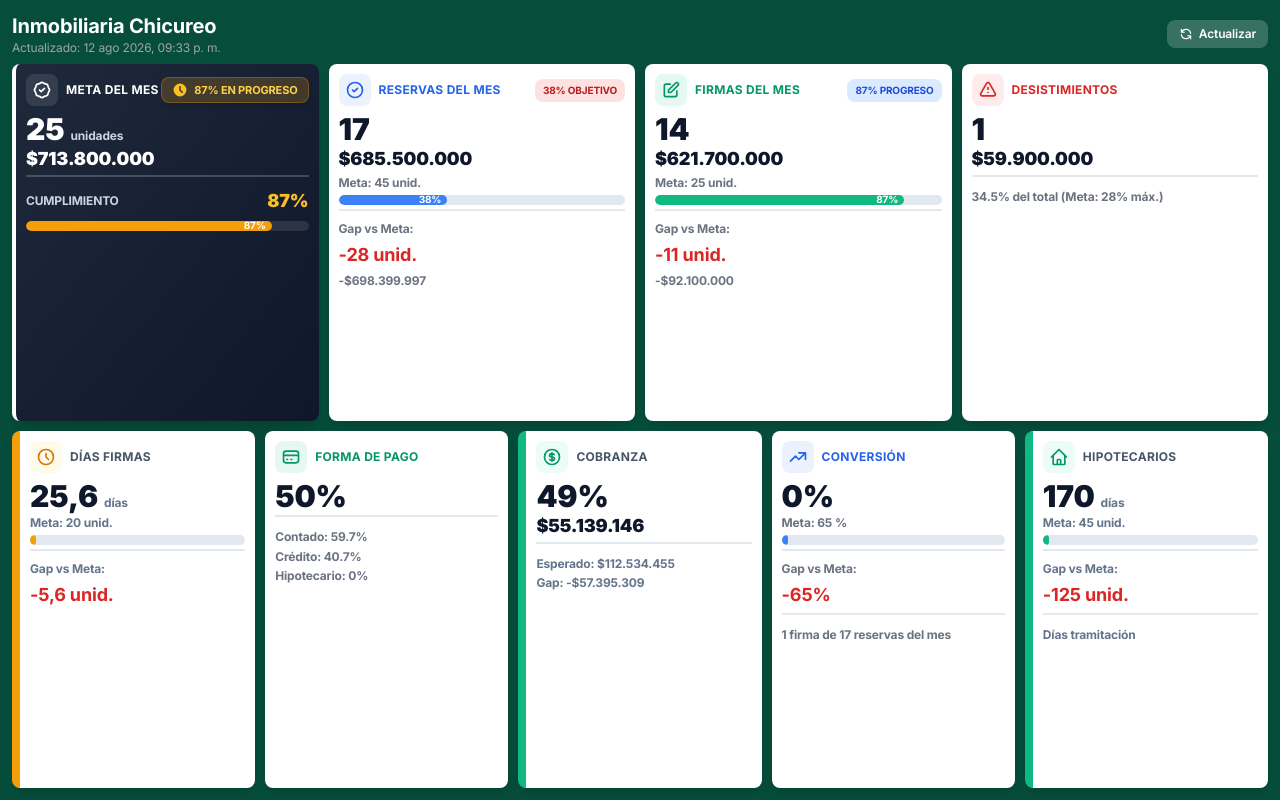
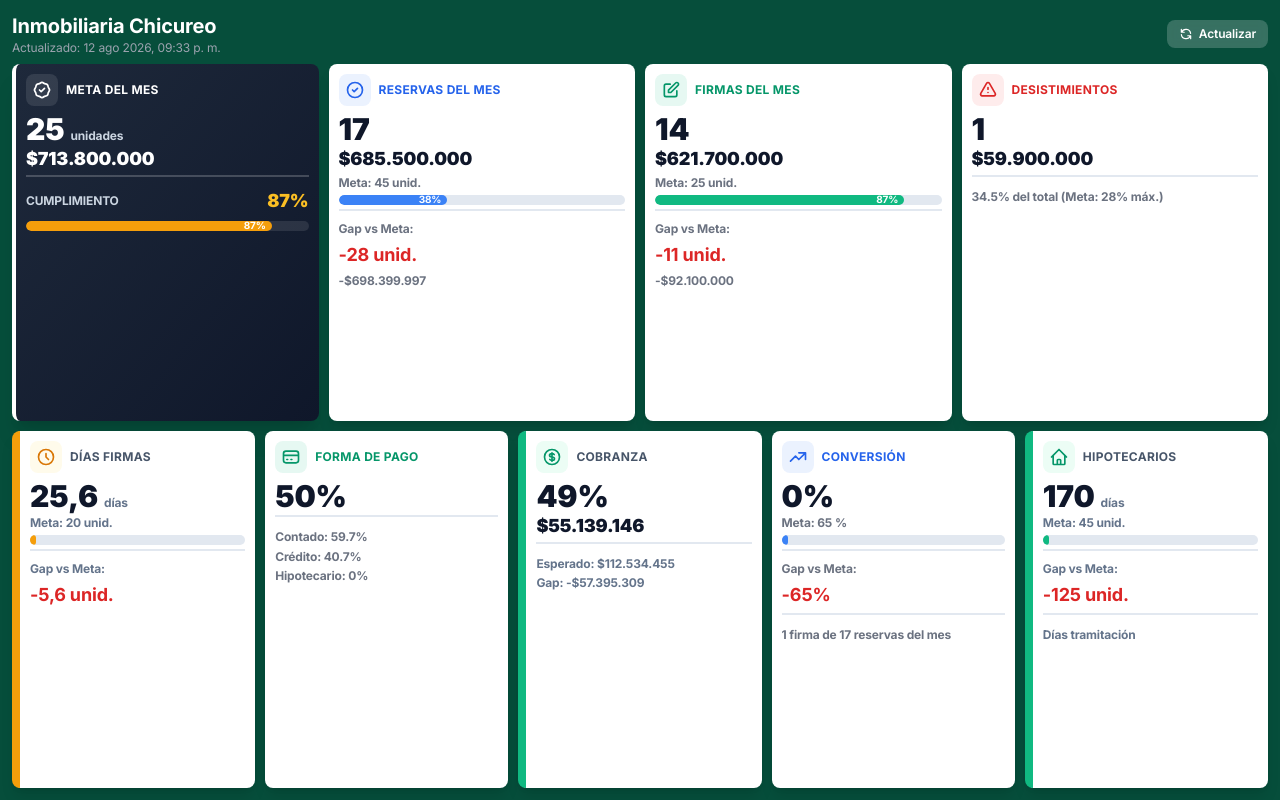
Before and after one commit to hernanazocar/indicadores-kpis, a Next.js app: page /demo in a window 1280 px wide. Built offline with nearby package versions, Linux system fonts and the light colour scheme.

Commit message:
Eliminar badges de progreso y objetivo

```diff
--- a/components/KPICard.tsx
+++ b/components/KPICard.tsx
@@ -221,32 +221,6 @@ export default function KPICard({
                 {title}
               </p>
             </div>
-            {metaValue && progressPercent !== undefined && progressPercent > 0 && (
-              <div className="flex items-center gap-1">
-                {progressPercent >= 100 ? (
-                  <motion.span
-                    initial={{ scale: 0 }}
-                    animate={{ scale: 1 }}
-                    transition={{ type: 'spring', stiffness: 500, damping: 15, delay: delay + 0.3 }}
-                    className="px-2 py-1 rounded-full text-[10px] font-bold bg-gradient-to-r from-emerald-500 to-green-600 text-white shadow-md flex items-center gap-1"
-                  >
-                    <svg className="w-3 h-3" fill="currentColor" viewBox="0 0 20 20">
-                      <path fillRule="evenodd" d="M10 18a8 8 0 100-16 8 8 0 000 16zm3.707-9.293a1 1 0 00-1.414-1.414L9 10.586 7.707 9.293a1 1 0 00-1.414 1.414l2 2a1 1 0 001.414 0l4-4z" clipRule="evenodd" />
-                    </svg>
-                    {progressPercent}% PROGRESO
-                  </motion.span>
-                ) : (
-                  <span className={`px-2 py-1 rounded-lg text-[10px] font-bold ${
-                    progressPercent >= 90 ? 'bg-emerald-100 text-emerald-700' :
-                    progressPercent >= 70 ? 'bg-blue-100 text-blue-700' :
-                    progressPercent >= 50 ? 'bg-amber-100 text-amber-700' :
-                    'bg-red-100 text-red-700'
-                  }`}>
-                    {progressPercent}% {progressPercent >= 70 ? 'PROGRESO' : 'OBJETIVO'}
-                  </span>
-                )}
-              </div>
-            )}
           </div>
 
           <div className="space-y-1 flex-1 flex flex-col justify-start min-h-0">
--- a/components/MetaCard.tsx
+++ b/components/MetaCard.tsx
@@ -100,15 +100,6 @@ export default function MetaCard({ value, valueCLP, delay = 0, firmasReales, fir
               </p>
             </div>
 
-            <motion.div
-              initial={{ opacity: 0, scale: 0.8 }}
-              animate={{ opacity: 1, scale: 1 }}
-              transition={{ duration: 0.4, delay: delay + 0.2 }}
-              className={`px-2.5 py-1 rounded-lg text-[11px] font-bold ${badgeConfig.bgColor} ${badgeConfig.textColor} border ${badgeConfig.borderColor} flex items-center gap-1.5 shadow-md`}
-            >
-              {badgeConfig.icon}
-              <span>{badgeConfig.text}</span>
-            </motion.div>
           </div>
 
           {/* Valores principales */}
```
